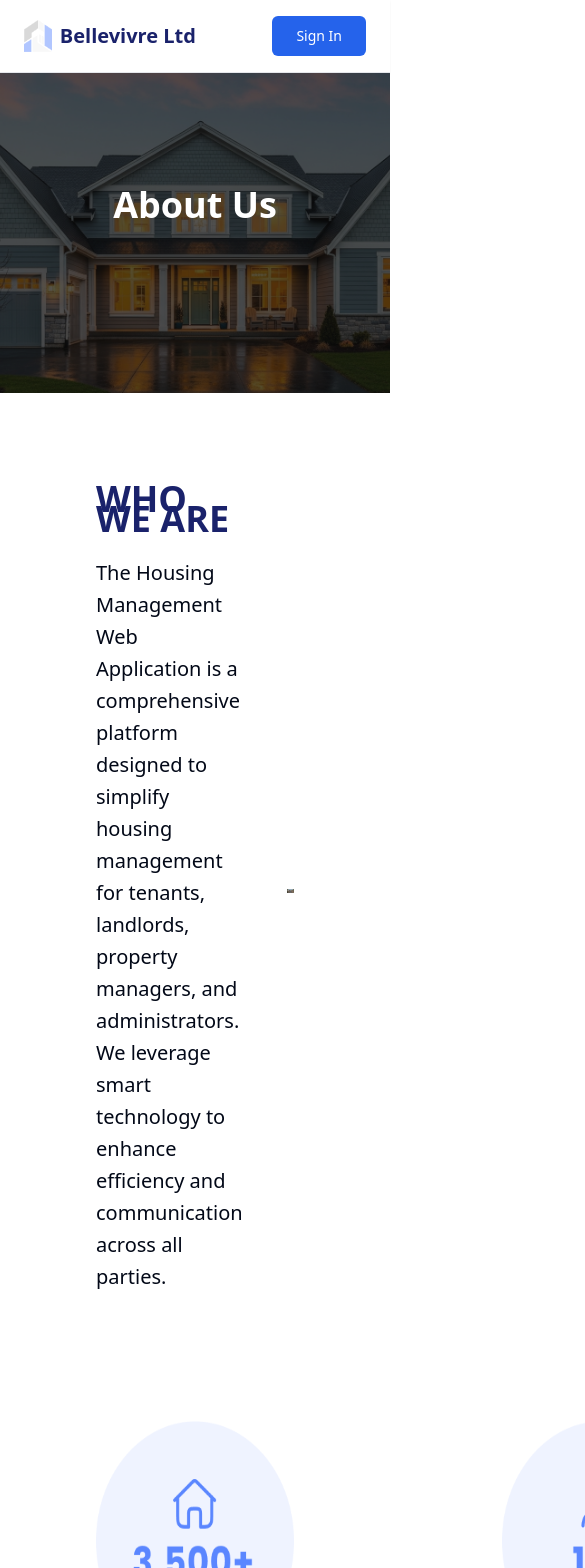
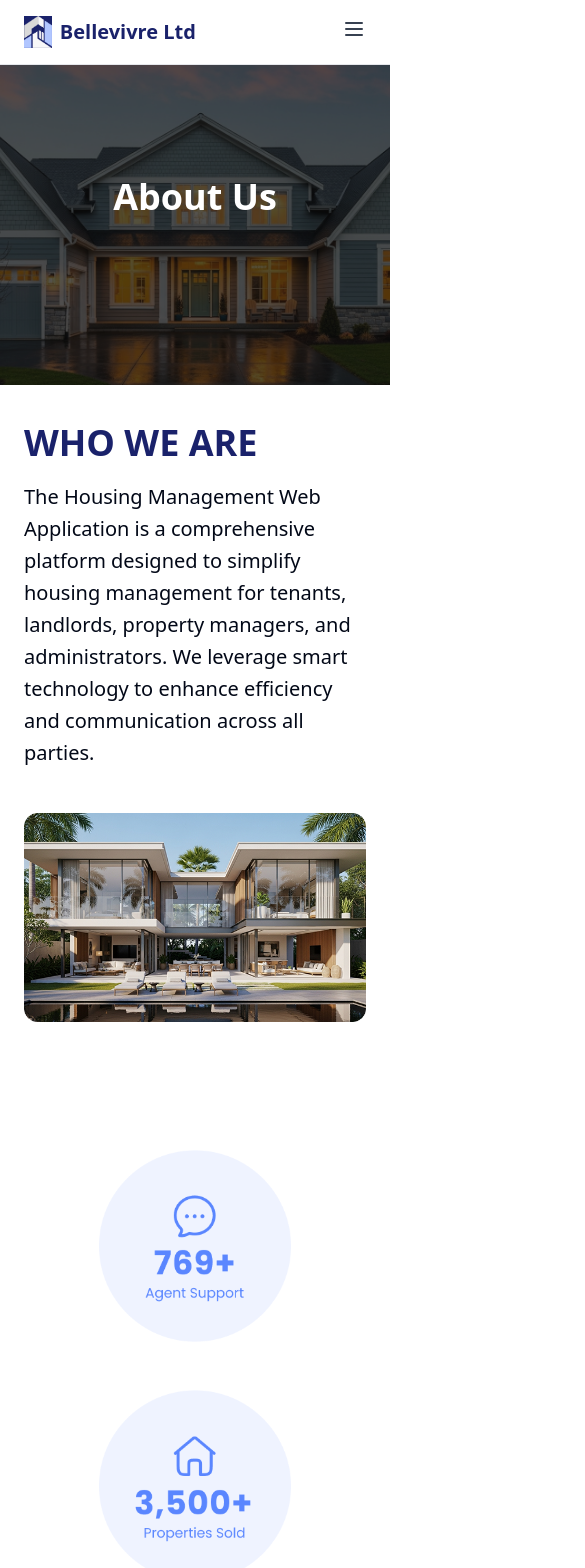
Before and after one commit to Nwachukwuchinedu/bellavire-frontend, a React (Vite) app: page /about-us in a window 390 px wide. Shown: the top 1568 px of the page, 585 px wide, since content can reach past the window. Built offline with nearby package versions, Linux system fonts and the light colour scheme.

Commit message:
fixed responsiveness issues in Navbar component 	modified:   src/components/Navbar.tsx 	modified:   src/pages/AboutUs.tsx

```diff
--- a/src/components/Navbar.tsx
+++ b/src/components/Navbar.tsx
@@ -3,31 +3,40 @@ import {
   DropdownMenuContent,
   DropdownMenuItem,
   DropdownMenuTrigger,
-} from '@/components/ui/dropdown-menu';
-import { Button } from '@/components/ui/button';
-import { ChevronDown } from 'lucide-react';
+} from "@/components/ui/dropdown-menu";
+import { Button } from "@/components/ui/button";
+import { ChevronDown, Menu, X, User } from "lucide-react";
+import { useState } from "react";
+import { Link } from "react-router-dom";
 
 const Navbar = () => {
+  const [mobileMenuOpen, setMobileMenuOpen] = useState(false);
+  const isLoggedIn = false;
+
   return (
-		<nav className="bg-white border-b border-gray-200 shadow-sm">
+    <nav className="bg-white border-b border-gray-200 shadow-sm top-0 left-0 w-full z-50">
       <div className="max-w-7xl mx-auto px-6 py-4 flex items-center justify-between">
-				{/* Logo and Brand */}
+        {/* Logo */}
         <div className="flex items-center space-x-2">
+          <Link to="/">
             <img
               src="/Group 36230.png"
               alt="Bellevivre Logo"
-						className="h-8 w-auto object-contain"
+              className="h-8 w-auto object-contain bg-secondary"
             />
+          </Link>
+          <Link to="/">
             <span className="text-xl font-bold text-secondary">
               Bellevivre Ltd
             </span>
+          </Link>
         </div>
 
-				{/* Navigation Links */}
+        {/* Desktop Nav */}
         <div className="hidden md:flex items-center space-x-6 font-medium text-sm">
-					{/* Buy Dropdown */}
+          {/* Buy */}
           <DropdownMenu>
-						<DropdownMenuTrigger className="flex items-center gap-1 text-secondary  transition focus:outline-none">
+            <DropdownMenuTrigger className="flex items-center gap-1 text-secondary transition focus:outline-none">
               <span>Buy</span>
               <ChevronDown className="h-4 w-4" />
             </DropdownMenuTrigger>
@@ -38,13 +47,13 @@ const Navbar = () => {
             </DropdownMenuContent>
           </DropdownMenu>
 
-					<a href="#" className="text-secondary  transition">
+          <Link to="#" className="text-secondary transition">
             Sell
-					</a>
+          </Link>
 
-					{/* Rent Dropdown */}
+          {/* Rent */}
           <DropdownMenu>
-						<DropdownMenuTrigger className="flex items-center gap-1 text-secondary  transition focus:outline-none">
+            <DropdownMenuTrigger className="flex items-center gap-1 text-secondary transition focus:outline-none">
               <span>Rent</span>
               <ChevronDown className="h-4 w-4" />
             </DropdownMenuTrigger>
@@ -55,22 +64,110 @@ const Navbar = () => {
             </DropdownMenuContent>
           </DropdownMenu>
 
-					<a href="#" className="text-secondary  transition">
+          <Link to="#" className="text-secondary transition">
             Manage Properties
-					</a>
-					<a href="/about-us" className="text-secondary  transition">
+          </Link>
+          <Link to="/about-us" className="text-secondary transition">
             About Us
-					</a>
-					<a href="#" className="text-secondary  transition">
+          </Link>
+          <Link to="#" className="text-secondary transition">
             Contact
-					</a>
+          </Link>
         </div>
 
-				{/* Sign In Button */}
-				<Button className=" px-6 bg-blue-600  text-white text-sm font-medium">
+        {/* Right Section */}
+        <div className="flex items-center space-x-4">
+          {/* Desktop Sign-in/Profile */}
+          <div className="hidden md:flex">
+            {isLoggedIn ? (
+              <Button variant="ghost" className="text-secondary">
+                <User className="h-5 w-5 mr-2" /> Profile
+              </Button>
+            ) : (
+              <a href="/login">
+                <Button className="px-6 bg-blue-600 text-white text-sm font-medium">
                   Sign In
                 </Button>
+              </a>
+            )}
           </div>
+
+          {/* Hamburger (Mobile Only) */}
+          <div className="md:hidden">
+            <button
+              onClick={() => setMobileMenuOpen(!mobileMenuOpen)}
+              className="text-gray-700 focus:outline-none"
+            >
+              {mobileMenuOpen ? (
+                <X className="w-6 h-6" />
+              ) : (
+                <Menu className="w-6 h-6" />
+              )}
+            </button>
+          </div>
+        </div>
+      </div>
+
+      {/* Mobile Dropdown Menu */}
+      {mobileMenuOpen && (
+        <div className="md:hidden bg-white shadow px-6 pt-4 pb-6 space-y-4 font-medium text-sm">
+          {/* Buy */}
+          <DropdownMenu>
+            <DropdownMenuTrigger className="flex items-center gap-1 text-secondary">
+              <span>Buy</span>
+              <ChevronDown className="h-4 w-4" />
+            </DropdownMenuTrigger>
+            <DropdownMenuContent>
+              <DropdownMenuItem>Residential</DropdownMenuItem>
+              <DropdownMenuItem>Commercial</DropdownMenuItem>
+              <DropdownMenuItem>Land</DropdownMenuItem>
+            </DropdownMenuContent>
+          </DropdownMenu>
+
+          <Link to="#" className="block text-secondary">
+            Sell
+          </Link>
+
+          {/* Rent */}
+          <DropdownMenu>
+            <DropdownMenuTrigger className="flex items-center gap-1 text-secondary">
+              <span>Rent</span>
+              <ChevronDown className="h-4 w-4" />
+            </DropdownMenuTrigger>
+            <DropdownMenuContent>
+              <DropdownMenuItem>Short Let</DropdownMenuItem>
+              <DropdownMenuItem>Long Term</DropdownMenuItem>
+              <DropdownMenuItem>Vacation Homes</DropdownMenuItem>
+            </DropdownMenuContent>
+          </DropdownMenu>
+
+          <Link to="#" className="block text-secondary">
+            Manage Properties
+          </Link>
+          <Link to="/about-us" className="block text-secondary">
+            About Us
+          </Link>
+          <Link to="#" className="block text-secondary">
+            Contact
+          </Link>
+
+          {/* Mobile Auth */}
+          {isLoggedIn ? (
+            <Button
+              variant="ghost"
+              className="text-secondary w-full flex justify-start"
+            >
+              <User className="h-5 w-5 mr-2" /> Profile
+            </Button>
+          ) : (
+            <a href="/login">
+              <Button className="px-5 mt-2  bg-blue-600 text-white text-sm font-medium ">
+                Sign In
+              </Button>
+            </a>
+          )}
+        </div>
+      )}
     </nav>
   );
 };
--- a/src/pages/AboutUs.tsx
+++ b/src/pages/AboutUs.tsx
@@ -1,16 +1,16 @@
-import Navbar from '@/components/Navbar';
-import HeroAboutUs from '@/components/HeroAboutUs';
-import Footer from '@/components/Footer';
+import Navbar from "@/components/Navbar";
+import HeroAboutUs from "@/components/HeroAboutUs";
+import Footer from "@/components/Footer";
 
 const AboutUs = () => {
   return (
     <div>
       <Navbar />
       <HeroAboutUs />
-			<div className="px-24 py-24">
+      <div className="px-6 md:px-12 lg:px-24 py-12 md:py-16 lg:py-24 space-y-32">
         {/* WHO WE ARE */}
-				<div className="flex gap-11 items-center justify-center">
-					<div className="space-y-7 w-[615px]">
+        <div className="flex flex-col lg:flex-row gap-11 items-center justify-center">
+          <div className="space-y-7 max-w-xl">
             <h1 className="font-bold leading-5 text-4xl text-secondary">
               WHO WE ARE
             </h1>
@@ -22,42 +22,44 @@ const AboutUs = () => {
               parties.
             </p>
           </div>
-					<div>
+          <div className="w-full lg:w-[50%]">
             <img
-							src="/public/houseaboutus1.png"
+              src="/houseAboutUs1.png"
               alt="house"
-							className="h-full w-full"
+              className="w-full h-auto object-cover"
             />
           </div>
         </div>
+
         {/* Agent Support */}
-				<div className="flex gap-52 items-center justify-center py-32">
+        <div className="flex flex-col md:flex-row gap-12 md:gap-20 lg:gap-52 items-center justify-center">
           <img
-						src="/public/Frame 1.png"
+            src="/Frame 1.png"
             alt="Agent Support"
-						className="h-60 w-60"
+            className="h-48 w-48 md:h-60 md:w-60"
           />
           <img
-						src="/public/Frame 2.png"
+            src="/Frame 2.png"
             alt="Agent Support"
-						className="h-60 w-60"
-					/>{' '}
+            className="h-48 w-48 md:h-60 md:w-60"
+          />
           <img
-						src="/public/Frame 3.png"
+            src="/Frame 3.png"
             alt="Agent Support"
-						className="h-60 w-60"
+            className="h-48 w-48 md:h-60 md:w-60"
           />
         </div>
+
         {/* OUR PHILOSOPHY */}
-				<div className="flex gap-11 items-center justify-center">
-					<div>
+        <div className="flex flex-col lg:flex-row gap-11 items-center justify-center">
+          <div className="w-full lg:w-[50%]">
             <img
-							src="/public/slidecardAboutUs.png"
+              src="/slidecardAboutUs.png"
               alt="house"
-							className="h-full w-full"
+              className="w-full h-auto object-cover"
             />
           </div>
-					<div className="space-y-7 w-[602px]">
+          <div className="space-y-7 max-w-xl">
             <h1 className="font-bold leading-5 text-4xl text-secondary">
               OUR PHILOSOPHY
             </h1>
@@ -73,4 +75,5 @@ const AboutUs = () => {
     </div>
   );
 };
+
 export default AboutUs;
```
Lines whose indentation alone changed are shown as unchanged.
